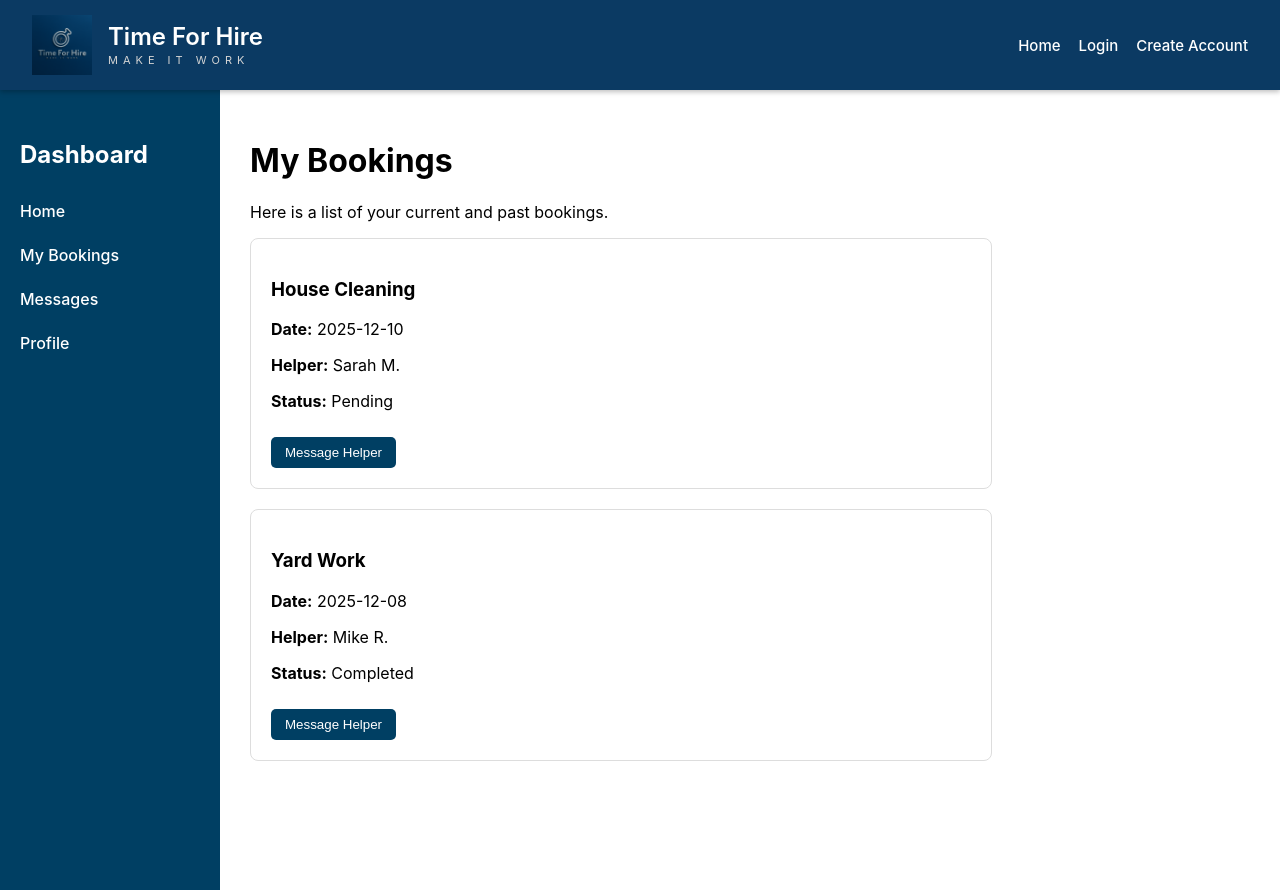
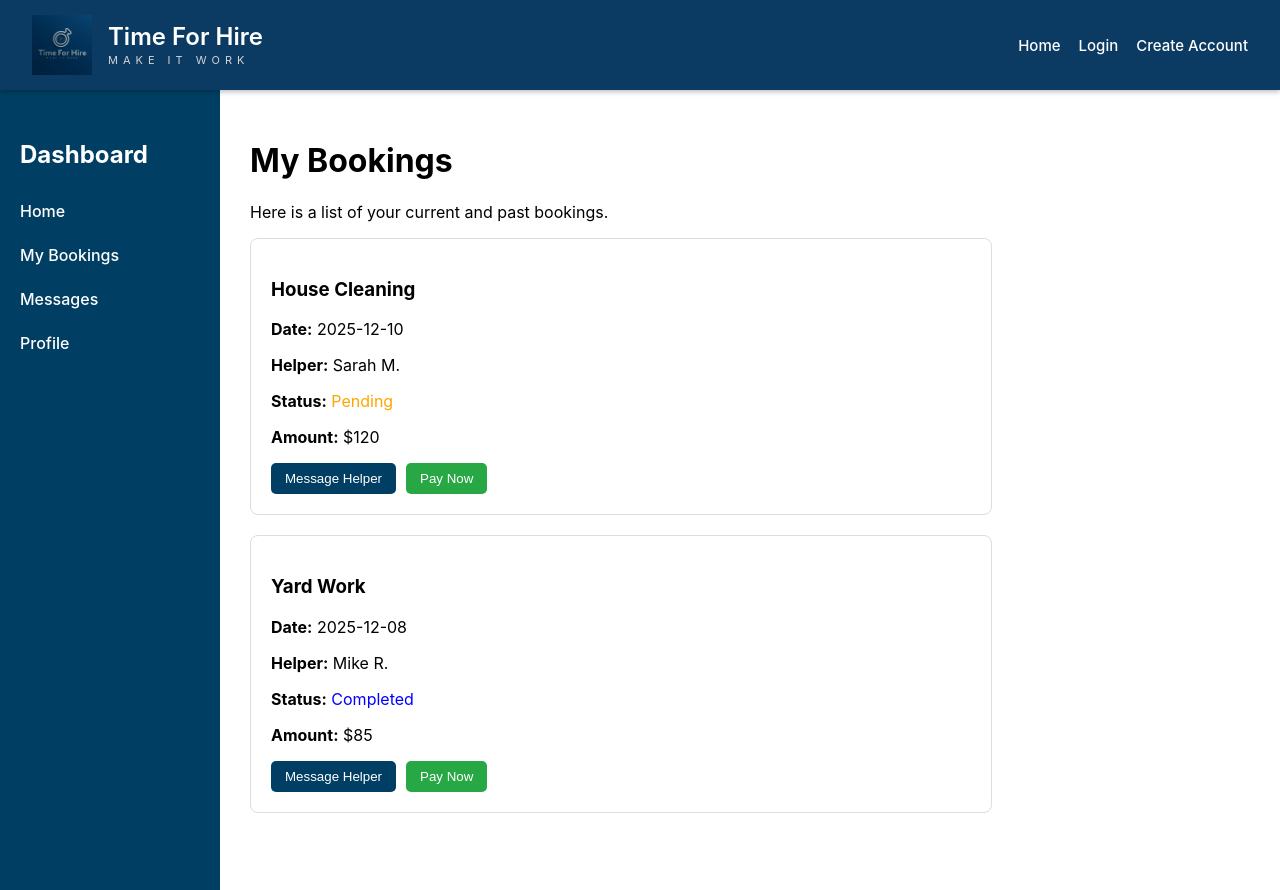
Before and after one commit to dleblanc337-png/time-for-hire-frontend, a React (Create React App) app: page /customer-bookings in a window 1280 px wide. Built offline with nearby package versions, Linux system fonts and the light colour scheme.

Commit message:
Add Pay Now button to CustomerBookings and link to Stripe payment page

```diff
--- a/src/pages/CustomerBookings.js
+++ b/src/pages/CustomerBookings.js
@@ -5,13 +5,14 @@ import DashboardLayout from "../components/DashboardLayout";
 function CustomerBookings() {
   const navigate = useNavigate();
 
-  const [bookings] = useState([
+  const [bookings, setBookings] = useState([
     {
       id: 1,
       service: "House Cleaning",
       date: "2025-12-10",
       helper: "Sarah M.",
       status: "Pending",
+      amount: 120,
     },
     {
       id: 2,
@@ -19,6 +20,7 @@ function CustomerBookings() {
       date: "2025-12-08",
       helper: "Mike R.",
       status: "Completed",
+      amount: 85,
     },
   ]);
 
@@ -26,6 +28,22 @@ function CustomerBookings() {
     navigate("/customer-messages", {
       state: { selectedHelper: helperName },
     });
+  }
+
+  function handlePayment(booking) {
+    navigate("/payment", {
+      state: {
+        bookingId: booking.id,
+        amount: booking.amount,
+        service: booking.service,
+      },
+    });
+  }
+
+  function statusColor(status) {
+    if (status === "Paid") return "green";
+    if (status === "Completed") return "blue";
+    return "orange";
   }
 
   return (
@@ -48,12 +66,20 @@ function CustomerBookings() {
           <h3>{booking.service}</h3>
           <p><strong>Date:</strong> {booking.date}</p>
           <p><strong>Helper:</strong> {booking.helper}</p>
-          <p><strong>Status:</strong> {booking.status}</p>
 
+          <p>
+            <strong>Status:</strong>{" "}
+            <span style={{ color: statusColor(booking.status) }}>
+              {booking.status}
+            </span>
+          </p>
+
+          <p><strong>Amount:</strong> ${booking.amount}</p>
+
+          <div style={{ marginTop: "12px", display: "flex", gap: "10px" }}>
             <button
               onClick={() => openMessage(booking.helper)}
               style={{
-              marginTop: "10px",
                 padding: "8px 14px",
                 background: "#003f63",
                 color: "white",
@@ -64,6 +90,23 @@ function CustomerBookings() {
             >
               Message Helper
             </button>
+
+            {booking.status !== "Paid" && (
+              <button
+                onClick={() => handlePayment(booking)}
+                style={{
+                  padding: "8px 14px",
+                  background: "#28a745",
+                  color: "white",
+                  border: "none",
+                  borderRadius: "5px",
+                  cursor: "pointer",
+                }}
+              >
+                Pay Now
+              </button>
+            )}
+          </div>
         </div>
       ))}
     </DashboardLayout>
```
Lines whose indentation alone changed are shown as unchanged.
